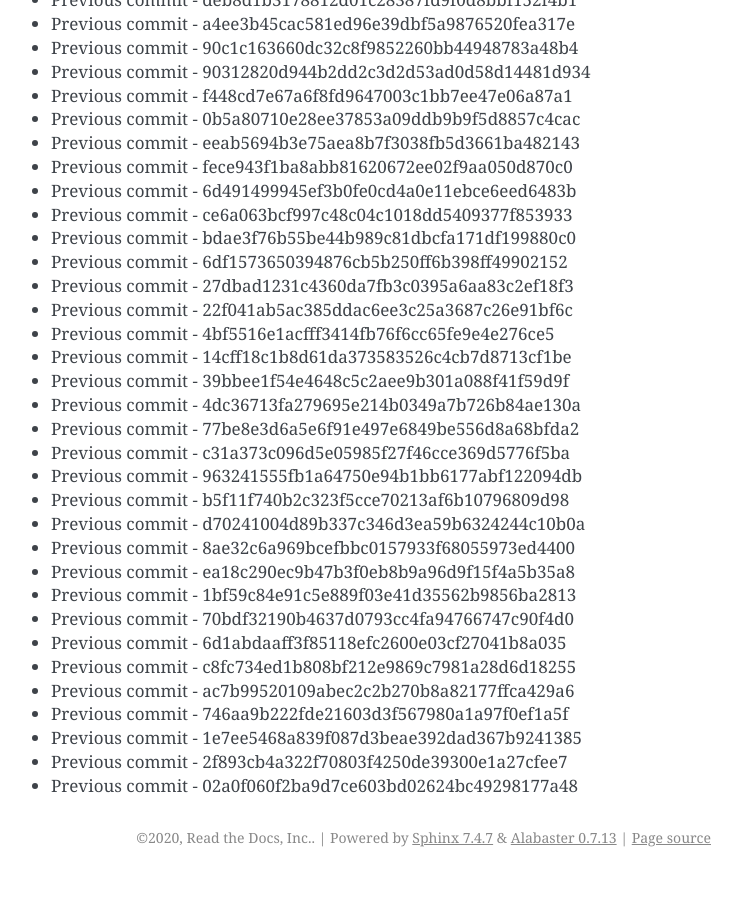
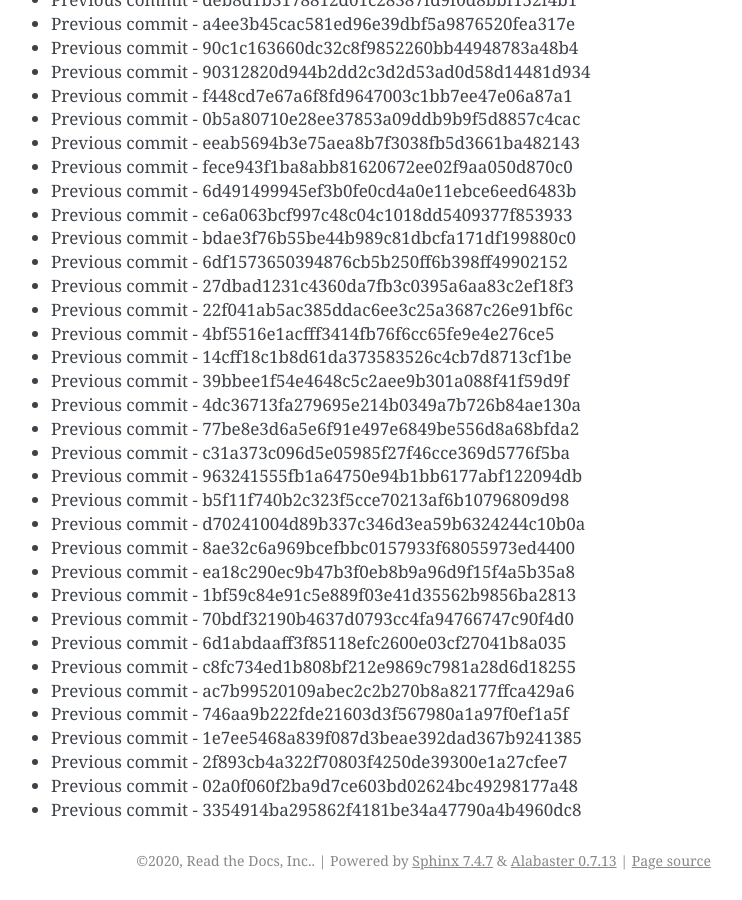
Before and after one commit to readthedocs/rtd-git-stresstest, a Sphinx documentation site: the page built from docs/updates.rst, in a window 1280 px wide and 900 px high, scrolled down 11673 px. Shown: the whole window, without its empty margins (399-1141 px from the left). Built offline with Sphinx 7.4.7, drawn with Linux system fonts in a browser that asks for light colours; before the commit the page ends 12550 px from its top, so only the background shows below that.

Commit message:
Generating commit from previous: 3354914ba295862f4181be34a47790a4b4960dc8

```diff
--- a/docs/updates.rst
+++ b/docs/updates.rst
@@ -522,3 +522,4 @@ It can be tested for any performance characteristics.
 * Previous commit - 1e7ee5468a839f087d3beae392dad367b9241385
 * Previous commit - 2f893cb4a322f70803f4250de39300e1a27cfee7
 * Previous commit - 02a0f060f2ba9d7ce603bd02624bc49298177a48
+* Previous commit - 3354914ba295862f4181be34a47790a4b4960dc8
```
